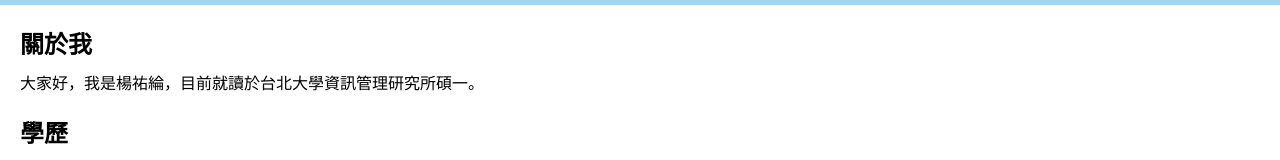
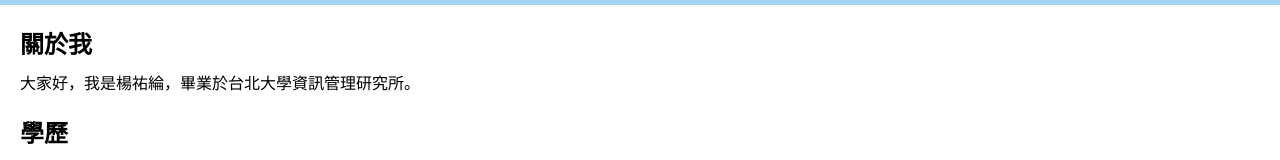
Before and after one commit to Yu-LunYang/Yu-LunYang.github.io, a plain HTML site: page index.html in a window 1280 px wide. Shown: the part 129-289 px from the top of the page. Drawn offline with Linux system fonts and the light colour scheme.

Commit message:
Update index.html

```diff
--- a/index.html
+++ b/index.html
@@ -112,7 +112,7 @@
     <main>
       <section id="about">
         <h2>關於我</h2>
-        <p>大家好，我是楊祐綸，目前就讀於台北大學資訊管理研究所碩一。</p>
+        <p>大家好，我是楊祐綸，畢業於台北大學資訊管理研究所。</p>
 
       </section>
       <section id="education">
```
